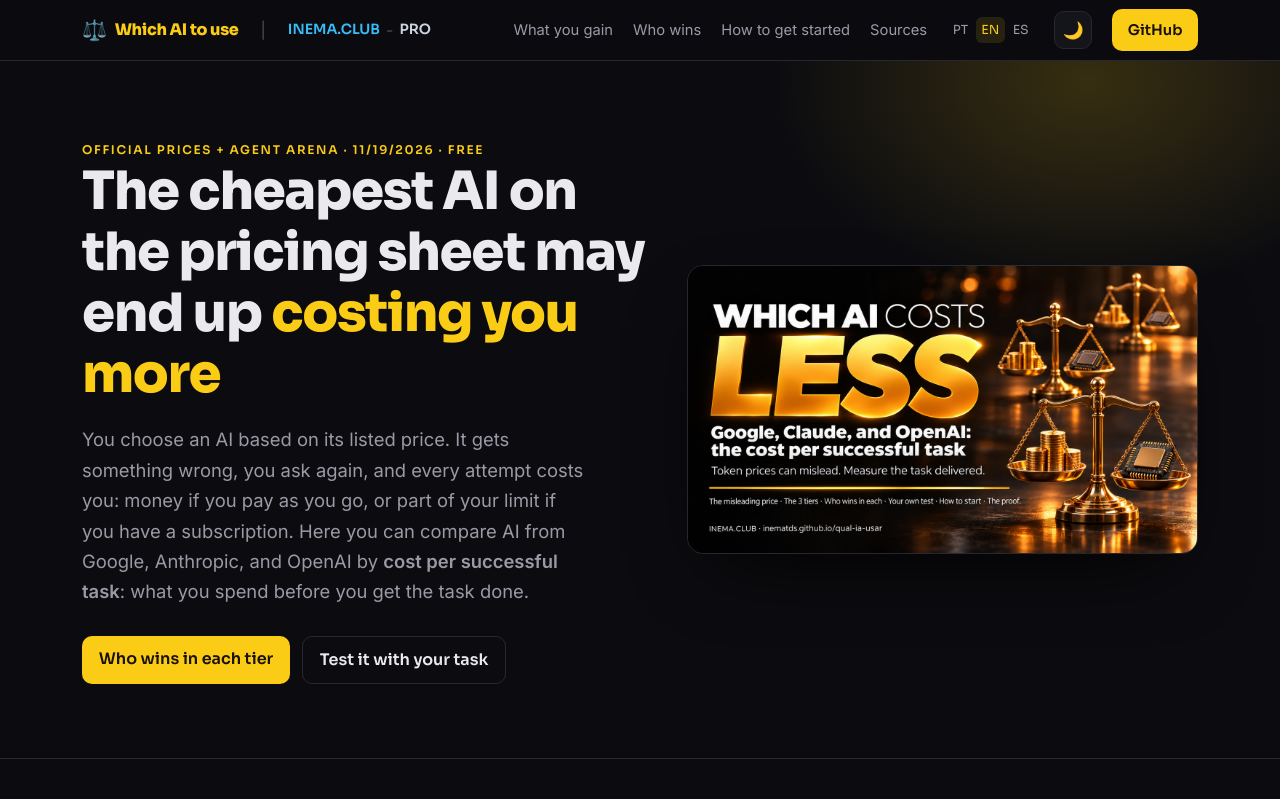
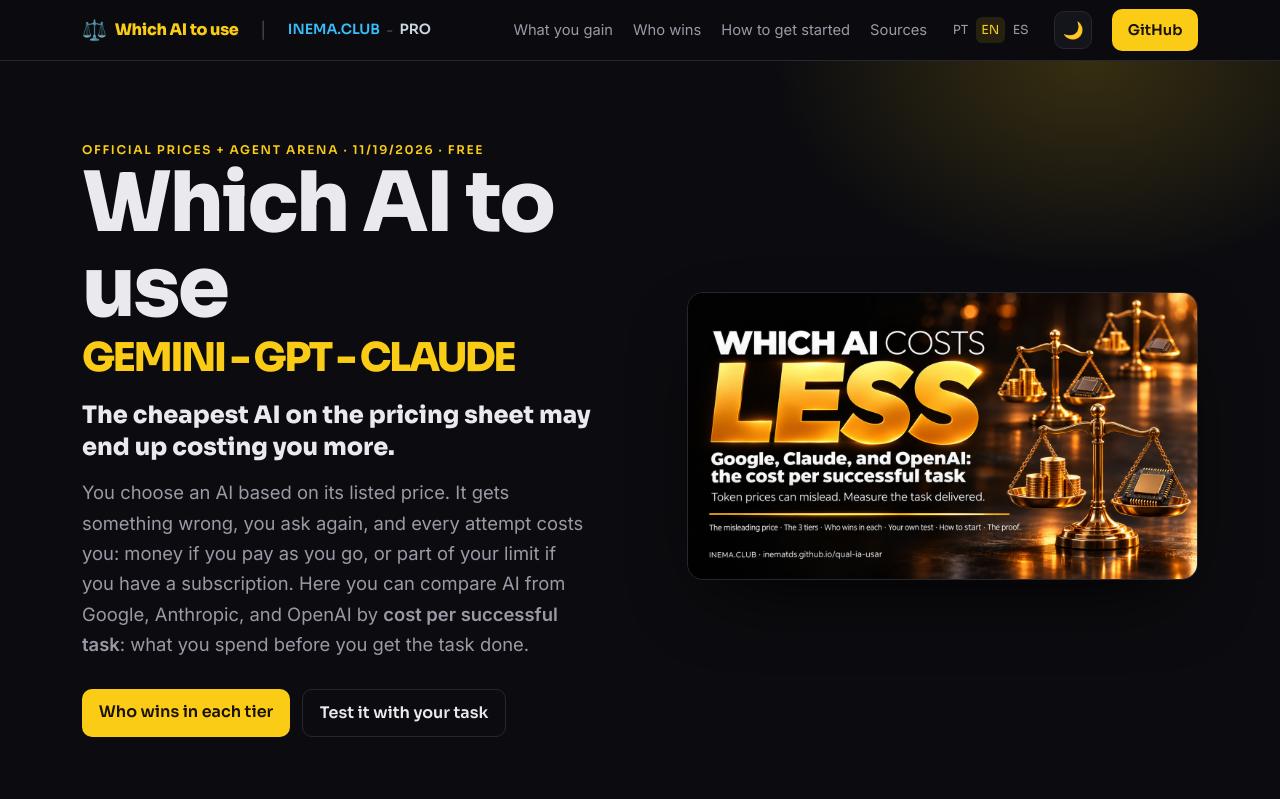
Before and after one commit to inematds/qual-ia-usar, a plain HTML site: page guia/en/index.html in a window 1280 px wide. Shown: the top 799 px of the page. Drawn offline with Linux system fonts and the light colour scheme.

Commit message:
Título: Qual IA usar - GEMINI - GPT - CLAUDE, grande no topo do guia (PT/EN/ES) e nos READMEs
Co-Authored-By: Claude Opus 5.5 <noreply@anthropic.com>

```diff
--- a/guia/en/index.html
+++ b/guia/en/index.html
@@ -4,9 +4,9 @@
 <head>
 <meta charset="utf-8"/>
 <meta content="width=device-width, initial-scale=1" name="viewport"/>
-<title>Which AI costs less: Google, Claude, or OpenAI by cost per successful task</title>
+<title>Which AI to use - GEMINI - GPT - CLAUDE</title>
 <meta content="Token prices can be misleading. Compare Gemini 4 (Neon, Argon, Hydrogen), Claude (Fable, Opus, Sonnet, Haiku), and OpenAI (Astra, Sol, Luna) by the cost of each successfully completed task. Data from November 19, 2026, free." name="description"/>
-<meta content="Which AI costs less: cost per successful task" property="og:title"/>
+<meta content="Which AI to use - GEMINI - GPT - CLAUDE" property="og:title"/>
 <meta content="Gemini 4, Claude, and OpenAI compared by what matters: how much each successful task costs." property="og:description"/>
 <meta content="https://inematds.github.io/qual-ia-usar/guia/assets/banner-en.jpg" property="og:image"/>
 <link href="https://fonts.googleapis.com" rel="preconnect"/>
@@ -68,6 +68,9 @@
   .hero .glow{position:absolute;inset:-40% -20% auto auto;width:70%;height:600px;background:radial-gradient(closest-side,rgba(250,204,21,.18),transparent 70%);pointer-events:none}
   .hero .wrap{display:grid;grid-template-columns:1.05fr .95fr;gap:40px;align-items:center;padding:74px 22px}
   .hero h1{font-size:clamp(2.1rem,4.6vw,3.3rem);font-weight:800;letter-spacing:-.025em}
+  .hero h1.big{font-size:clamp(2.8rem,7vw,5.2rem);line-height:1.02;letter-spacing:-.03em}
+  .hero h1.big .amb{display:block;white-space:nowrap;font-size:clamp(1.45rem,3.1vw,2.6rem);margin-top:.18em}
+  .hero p.gancho{font:800 clamp(1.15rem,2.2vw,1.5rem)/1.3 Sora,sans-serif;color:var(--txt);margin:.9em 0 0;max-width:30ch}
   .hero p.lead{font-size:1.15rem;color:var(--mut);margin:1.1em 0 1.6em;max-width:44ch}
   .hero .cta{display:flex;gap:12px;flex-wrap:wrap}
   .hero figure{margin:0;border-radius:16px;overflow:hidden;border:1px solid var(--line);box-shadow:0 30px 80px -30px #000}
@@ -205,8 +208,9 @@
 <div class="wrap">
 <div>
 <span class="chip">Official prices + Agent Arena · 11/19/2026 · free</span>
-<h1>The cheapest AI on the pricing sheet may end up <span class="amb">costing you more</span></h1>
-<p class="lead">You choose an AI based on its listed price. It gets something wrong, you ask again, and every attempt costs you: money if you pay as you go, or part of your limit if you have a subscription. Here you can compare AI from Google, Anthropic, and OpenAI by <strong>cost per successful task</strong>: what you spend before you get the task done.</p>
+<h1 class="big">Which AI to use<span class="amb">GEMINI - GPT - CLAUDE</span></h1>
+<p class="gancho">The cheapest AI on the pricing sheet may end up costing you more.</p>
+<p class="lead" style="margin-top:.8em">You choose an AI based on its listed price. It gets something wrong, you ask again, and every attempt costs you: money if you pay as you go, or part of your limit if you have a subscription. Here you can compare AI from Google, Anthropic, and OpenAI by <strong>cost per successful task</strong>: what you spend before you get the task done.</p>
 <div class="cta">
 <a class="btn" href="#faixas">Who wins in each tier</a>
 <a class="btn ghost" href="#comecar">Test it with your task</a>
```
Also changed, not shown: guia/es/index.html (+8 -4 lines), guia/index.html (+8 -4 lines), 3 other files.
